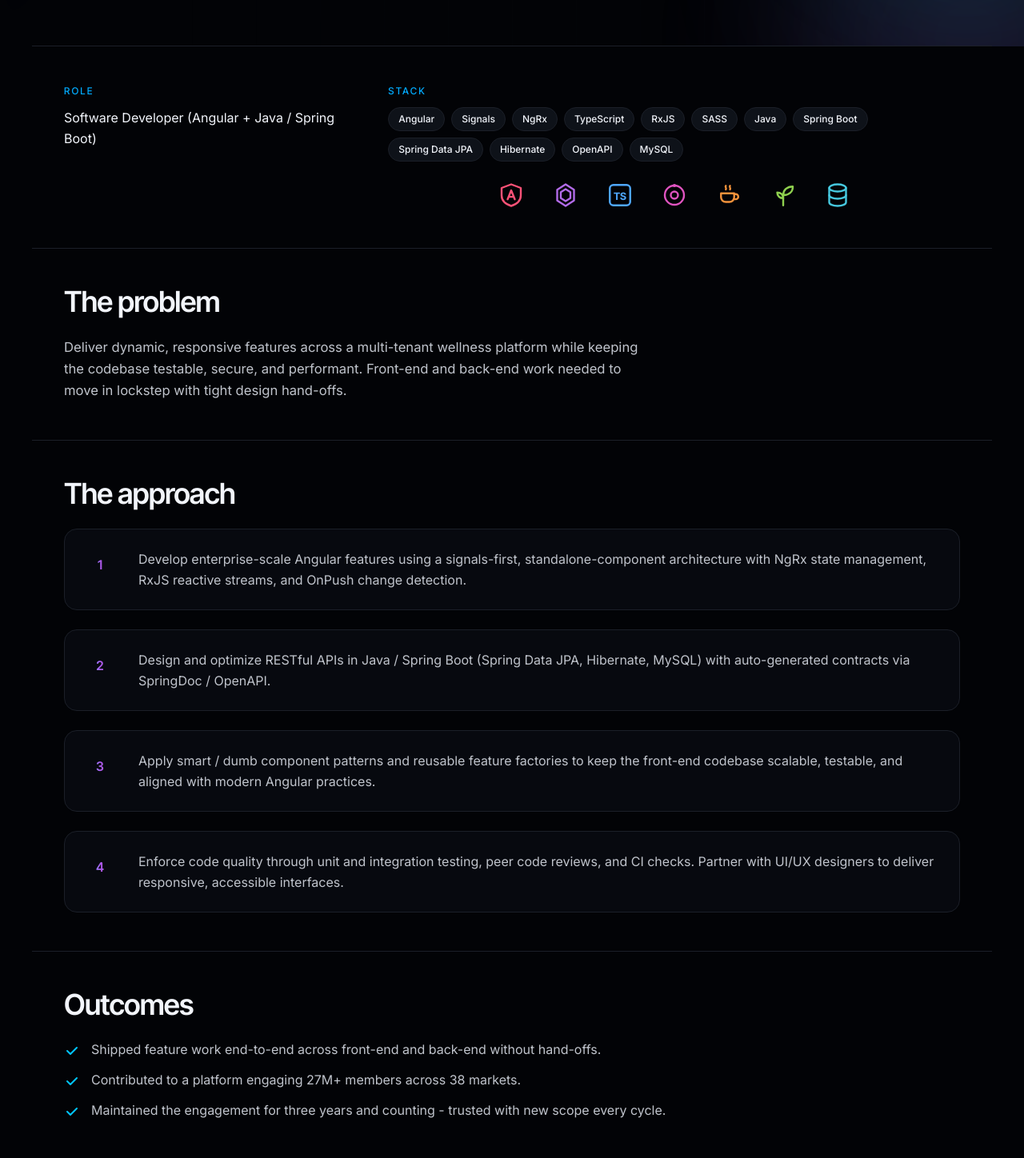
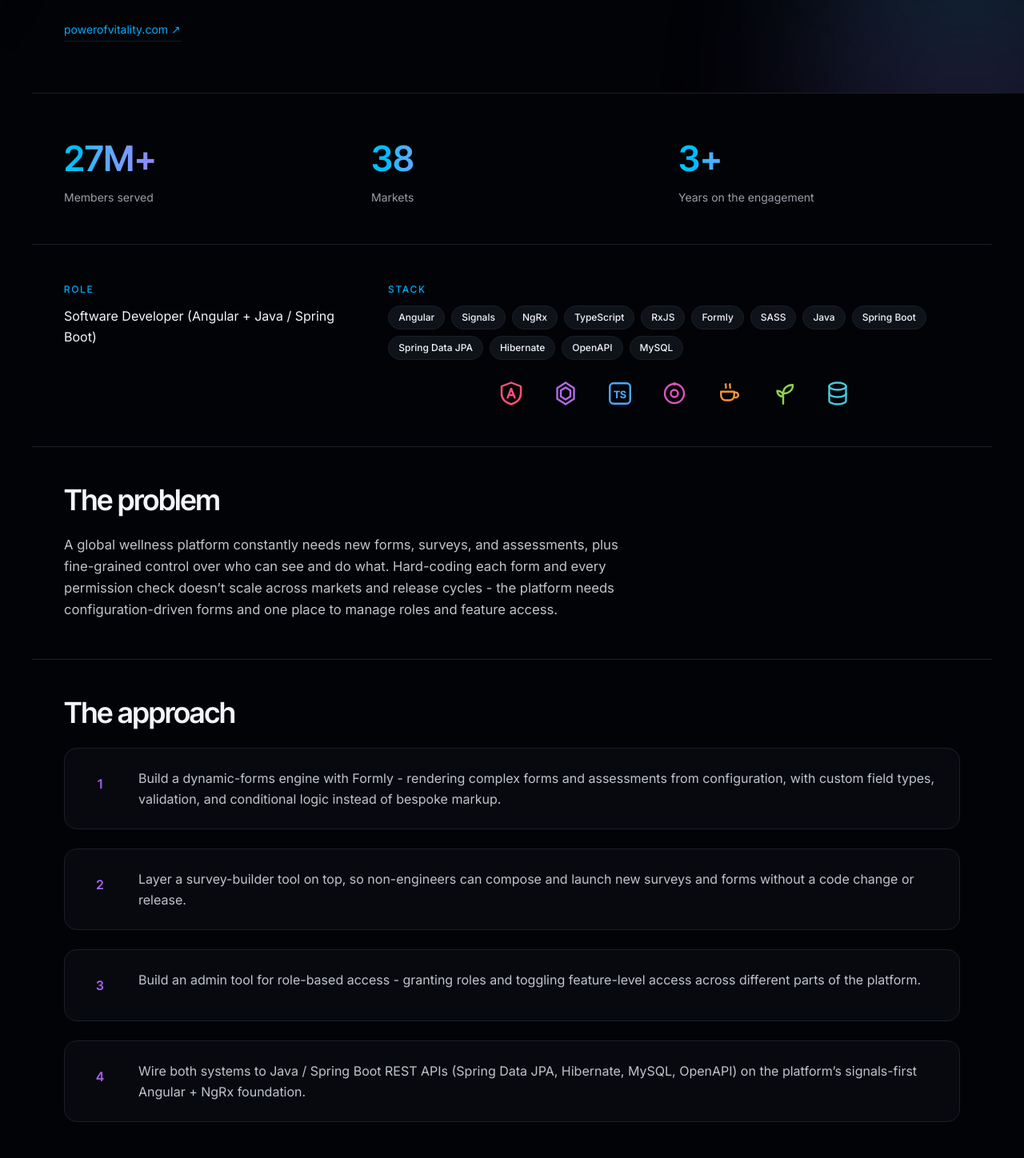
Before and after one commit to ngagua/Portfolio, an Angular app: page /work/vitality in a window 1280 px wide. Shown: the part 622-2070 px from the top of the page at 80% size. Built offline with nearby package versions, Linux system fonts and the light colour scheme.

Commit message:
feat: add impact metrics section to case study component for enhanced data visualization

```diff
--- a/src/app/pages/case-study/case-study.component.html
+++ b/src/app/pages/case-study/case-study.component.html
@@ -36,6 +36,23 @@
       </div>
     </div>
   </header>
+
+  @if (study().metrics?.length) {
+    <section class="container-x py-12 border-b border-border" aria-label="Impact at a glance">
+      <ul class="grid grid-cols-2 gap-8 list-none p-0 m-0 sm:grid-cols-3">
+        @for (metric of study().metrics; track metric.label) {
+          <li class="flex flex-col gap-1.5">
+            <span
+              class="font-display font-semibold text-foreground text-[clamp(1.75rem,4vw,2.75rem)]"
+              appAuroraText
+              >{{ metric.value }}{{ metric.suffix }}</span
+            >
+            <span class="text-sm text-muted">{{ metric.label }}</span>
+          </li>
+        }
+      </ul>
+    </section>
+  }
 
   <section
     class="container-x grid gap-8 py-12 border-b border-border md:grid-cols-[minmax(0,1fr)_minmax(0,2fr)] md:gap-12"
--- a/src/app/shared/data/case-studies.ts
+++ b/src/app/shared/data/case-studies.ts
@@ -17,6 +17,13 @@ export interface CaseStudy {
   problem: string;
   approach: string[];
   outcomes: string[];
+  /**
+   * Optional headline impact numbers, shown as an animated band near the top of
+   * the detail page. `value` is the numeric portion (animated by CountUp);
+   * `suffix` is rendered after it (e.g. "M+"). Omit for engagements whose
+   * strength is breadth rather than a single vanity number.
+   */
+  metrics?: { value: number; suffix?: string; label: string }[];
   link?: { label: string; href: string };
 }
 
@@ -25,7 +32,7 @@ export const nextGenCaresCase: CaseStudy = {
   client: 'Re-Software, Inc. - Emory University CARES Program',
   title: 'NextGen CARES - cardiac arrest registry for 1M+ patients',
   summary:
-    'Independent contractor embedded with the Ventricle Pod in the CARES Program at Emory University’s Woodruff Health Sciences Center. Building and maintaining the Angular front-end and Java / Spring Boot back-end of NextGen CARES under a Master Service Agreement between Emory and Re-Software, Inc.',
+    'The Angular front-end and Java / Spring Boot back-end behind NextGen CARES. I build the clinical reporting and dashboard layer on a reusable, smart / dumb component architecture - so a growing surface of registry views composes from proven, presentational pieces that public-health teams can read and act on.',
   role: 'Senior-Level Software Developer',
   period: 'Oct 2025 - Present',
   status: 'Newest',
@@ -41,17 +48,22 @@ export const nextGenCaresCase: CaseStudy = {
     'MySQL',
   ],
   problem:
-    'Deliver a clinically rigorous registry across 34 state-based programs with a catchment area of 170M+ people and 1M+ patients enrolled - without sacrificing accessibility, performance, or auditability.',
+    'Make a clinically rigorous, nationwide registry legible without the front-end sprawling. The data has to stay accurate and auditable across every participating program, while an ever-growing surface of reporting and dashboard views stays consistent, accessible, and fast - which only holds if the components behind them are genuinely reusable.',
   approach: [
-    'Build scalable Angular features using a standalone-component, signals-first architecture with NgRx state management and OnPush change detection.',
-    'Develop and maintain Java / Spring Boot services and REST APIs that meet clinical and operational requirements.',
-    'Review specifications, models, and code analytically across the full development lifecycle - design, implementation, testing, and release.',
-    'Partner across the Ventricle Pod to keep clinical context, data quality, and engineering trade-offs aligned.',
+    'Build the reporting and dashboard surface on a reusable smart / dumb component architecture - presentational components fed by thin containers, so new views compose from proven pieces instead of one-off markup.',
+    'Turn dense registry data into data-visualisation and summary views that clinical and public-health users can read at a glance.',
+    'Back those views with Java / Spring Boot services and REST APIs shaped to the registry’s clinical and operational requirements.',
+    'Hold the whole front-end on a signals-first, standalone-component, OnPush architecture with NgRx, and review specs, models, and code across the lifecycle with the Ventricle Pod.',
   ],
   outcomes: [
-    'Contributing across the full development lifecycle on a CDC- and Emory-developed registry used by public health stakeholders nationwide.',
-    'Front-end and back-end work shipped under one engineering hand - fewer hand-offs, tighter contracts.',
-    'Code reviewed for clinical accuracy and operational safety before every release.',
+    'A reusable component layer that lets new reporting and dashboard views ship fast and stay consistent as the registry grows.',
+    'Reporting views public-health stakeholders rely on to read a CDC- and Emory-developed registry used nationwide.',
+    'Front-end and back-end owned end-to-end - clinical context carried across the stack, reviewed for accuracy before every release.',
+  ],
+  metrics: [
+    { value: 1, suffix: 'M+', label: 'Patients enrolled' },
+    { value: 170, suffix: 'M+', label: 'Catchment population' },
+    { value: 34, label: 'State registries' },
   ],
   link: { label: 'mycares.net/nextGen', href: 'https://mycares.net/nextGen' },
 };
@@ -61,7 +73,7 @@ export const vitalityCase: CaseStudy = {
   client: 'Vitality Group Inc.',
   title: 'Vitality - global wellness platform serving 27M+ members',
   summary:
-    'Three-year engagement (contracted through Omedia) building and maintaining Vitality’s global wellness platform - used by 27M+ members across 38 markets through partnerships with leading insurers and employers.',
+    'A multi-year build on Vitality’s global wellness platform, serving tens of millions of members. My work centred on two systems the business leans on daily: a dynamic-forms engine built with Formly - paired with a survey-builder tool that lets the team launch new forms and surveys without shipping code - and an admin tool for granting roles and feature-level access across the platform.',
   role: 'Software Developer (Angular + Java / Spring Boot)',
   period: 'Sep 2022 - Present',
   status: 'Flagship client · 3+ years',
@@ -71,6 +83,7 @@ export const vitalityCase: CaseStudy = {
     'NgRx',
     'TypeScript',
     'RxJS',
+    'Formly',
     'SASS',
     'Java',
     'Spring Boot',
@@ -80,17 +93,22 @@ export const vitalityCase: CaseStudy = {
     'MySQL',
   ],
   problem:
-    'Deliver dynamic, responsive features across a multi-tenant wellness platform while keeping the codebase testable, secure, and performant. Front-end and back-end work needed to move in lockstep with tight design hand-offs.',
+    'A global wellness platform constantly needs new forms, surveys, and assessments, plus fine-grained control over who can see and do what. Hard-coding each form and every permission check doesn’t scale across markets and release cycles - the platform needs configuration-driven forms and one place to manage roles and feature access.',
   approach: [
-    'Develop enterprise-scale Angular features using a signals-first, standalone-component architecture with NgRx state management, RxJS reactive streams, and OnPush change detection.',
-    'Design and optimize RESTful APIs in Java / Spring Boot (Spring Data JPA, Hibernate, MySQL) with auto-generated contracts via SpringDoc / OpenAPI.',
-    'Apply smart / dumb component patterns and reusable feature factories to keep the front-end codebase scalable, testable, and aligned with modern Angular practices.',
-    'Enforce code quality through unit and integration testing, peer code reviews, and CI checks. Partner with UI/UX designers to deliver responsive, accessible interfaces.',
+    'Build a dynamic-forms engine with Formly - rendering complex forms and assessments from configuration, with custom field types, validation, and conditional logic instead of bespoke markup.',
+    'Layer a survey-builder tool on top, so non-engineers can compose and launch new surveys and forms without a code change or release.',
+    'Build an admin tool for role-based access - granting roles and toggling feature-level access across different parts of the platform.',
+    'Wire both systems to Java / Spring Boot REST APIs (Spring Data JPA, Hibernate, MySQL, OpenAPI) on the platform’s signals-first Angular + NgRx foundation.',
   ],
   outcomes: [
-    'Shipped feature work end-to-end across front-end and back-end without hand-offs.',
-    'Contributed to a platform engaging 27M+ members across 38 markets.',
-    'Maintained the engagement for three years and counting - trusted with new scope every cycle.',
+    'A forms engine and survey builder that let the team launch new forms and surveys by configuration - no release required.',
+    'An admin tool that centralises roles and feature access, replacing scattered, hard-coded permission checks.',
+    'Three years on the engagement and counting - trusted with new scope every cycle.',
+  ],
+  metrics: [
+    { value: 27, suffix: 'M+', label: 'Members served' },
+    { value: 38, label: 'Markets' },
+    { value: 3, suffix: '+', label: 'Years on the engagement' },
   ],
   link: { label: 'powerofvitality.com', href: 'https://www.powerofvitality.com' },
 };
@@ -100,7 +118,7 @@ export const omediaCase: CaseStudy = {
   client: 'Omedia',
   title: 'Omedia - Angular & Drupal full-stack development',
   summary:
-    'Long-running engagement with Omedia, the Tbilisi-based agency that anchors my full-stack practice. I deliver Angular front-ends and Spring Boot APIs for enterprise clients (Vitality is the flagship), and develop and maintain Drupal-based websites and applications across the broader client portfolio.',
+    'My home base - the Tbilisi agency where my full-stack practice lives. Across a varied client portfolio I build Angular front-ends and Spring Boot APIs, leaning on a shared set of Angular patterns and tooling I carry from one project to the next, and develop and maintain Drupal sites wherever that’s the right tool for the brief.',
   role: 'Angular Developer · Drupal Developer',
   period: 'Jun 2022 - Present',
   status: 'Main employer',
@@ -129,18 +147,19 @@ export const omediaCase: CaseStudy = {
     },
   ],
   problem:
-    'Deliver enterprise-grade Angular features and Drupal-based sites for a varied client portfolio while staying aligned with modern Angular practices and CMS best practices. The brief shifts client to client - one week a signals-driven SPA, the next a Drupal theme - so the codebase has to favour the right tool for each job.',
+    'The brief changes client to client - a signals-driven SPA one week, a Drupal theme the next. Delivering enterprise-grade work across that variety means not starting from scratch each time: the codebase needs shared, reusable Angular tooling, and the judgement to pick the right stack for each job.',
   approach: [
-    'Build Angular front-ends using standalone components, signals, OnPush change detection, NgRx state management, and reactive RxJS streams.',
-    'Develop and maintain Drupal-based websites and web applications - creating and customizing themes, templates, and modules to project requirements.',
-    'Ensure every site is responsive, accessible, and performance-optimised; integrate third-party services and APIs across both Angular and Drupal stacks.',
-    'Manage Drupal site configurations, content types, taxonomies, and permissions; debug and troubleshoot module, theme, and configuration issues.',
+    'Maintain a shared toolkit of reusable Angular patterns, components, and conventions, reused across client projects to keep quality high and delivery fast.',
+    'Build and maintain Drupal websites and applications - custom themes, templates, modules, content types, and configuration across Drupal 8 / 9 / 10.',
+    'Keep every build responsive, accessible, and performance-optimised, integrating third-party services and APIs across both Angular and Drupal.',
+    'Reach for a signals-first, OnPush Angular architecture with NgRx when a project calls for a full SPA.',
   ],
   outcomes: [
-    'Long-running engagement (3+ years) trusted with both flagship client work (Vitality) and broader agency scope.',
-    'Full-stack delivery across Angular, Spring Boot, and Drupal - picking the right tool for each brief instead of forcing one stack everywhere.',
-    'Mentored peers and shared knowledge across the agency.',
+    'A shared Angular toolkit that compounds across the portfolio - new client projects start from proven patterns, not a blank page.',
+    'Full-stack range across Angular, Spring Boot, and Drupal - the right tool for each brief instead of one stack forced everywhere.',
+    'Mentored peers and shared practices across the agency.',
   ],
+  link: { label: 'omedia.dev', href: 'https://omedia.dev/' },
 };
 
 /**
```
